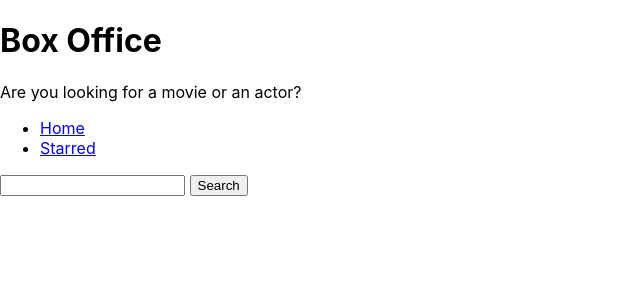
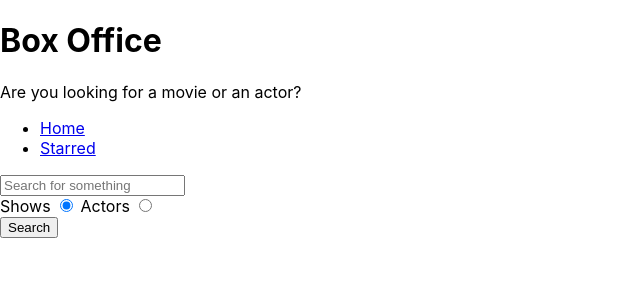
Before and after one commit to harsh-vardhan152/box-office, a React (Create React App) app: page / in a window 1280 px wide. Shown: the top 300 px of the page, without its empty margins (0-640 px from the left). Built offline with nearby package versions, Linux system fonts and the light colour scheme.

Commit message:
cerated shows and actor

```diff
--- a/src/pages/Home.js
+++ b/src/pages/Home.js
@@ -5,9 +5,12 @@ import { apiGet } from '../misc/config';
 const Home = () => {
         const [input, setInput] = useState('');
         const [results, setResults] = useState(null);
+        const [searchOption, setSearchOption] = useState('shows');
+
+        const isShowsSearch = searchOption === 'shows';
 
         const onSearch = () => {
-        apiGet(`/search/shows?q=${input}`).then(result => {
+            apiGet(`/search/${searchOption}?q=${input}`).then(result => {
                 setResults(result);
             });
         };
@@ -22,20 +25,20 @@ const Home = () => {
             }
         };
 
+        const onRadioChange = ev => {
+            setSearchOption(ev.target.value);
+        };
+
         const renderResults = () => {
             if (results && results.length === 0) {
                 return <div > No results < /div>;
             }
 
             if (results && results.length > 0) {
-            return ( <
-                div > {
-                    results.map(item => ( <
-                        div key = { item.show.id } > { item.show.name } < /div>
-                    ))
-                } <
-                /div>
-            );
+                return results[0].show ?
+                    results.map(item => < div key = { item.show.id } > { item.show.name } < /div>): results.map(item => ( <
+                            div key = { item.person.id } > { item.person.name } < /div>
+                        ));
                     }
 
                 return null;
@@ -45,15 +48,43 @@ const Home = () => {
                 MainPageLayout >
                 <
                 input type = "text"
+                placeholder = "Search for something"
                 onChange = { onInputChange }
                 onKeyDown = { onKeyDown }
                 value = { input }
+                />
+
+                <
+                div >
+                <
+                label htmlFor = "shows-search" >
+                Shows <
+                input id = "shows-search"
+                type = "radio"
+                value = "shows"
+                checked = { isShowsSearch }
+                onChange = { onRadioChange }
                 /> <
+                /label>
+
+                <
+                label htmlFor = "actors-search" >
+                Actors <
+                input id = "actors-search"
+                type = "radio"
+                value = "people"
+                checked = {!isShowsSearch }
+                onChange = { onRadioChange }
+                /> <
+                /label> <
+                /div>
+
+                <
                 button type = "button"
                 onClick = { onSearch } >
                 Search <
-        /button> { renderResults() } < /
-        MainPageLayout >
+                /button> { renderResults() } <
+                /MainPageLayout>
             );
         };
 
```
Lines whose indentation alone changed are shown as unchanged.
